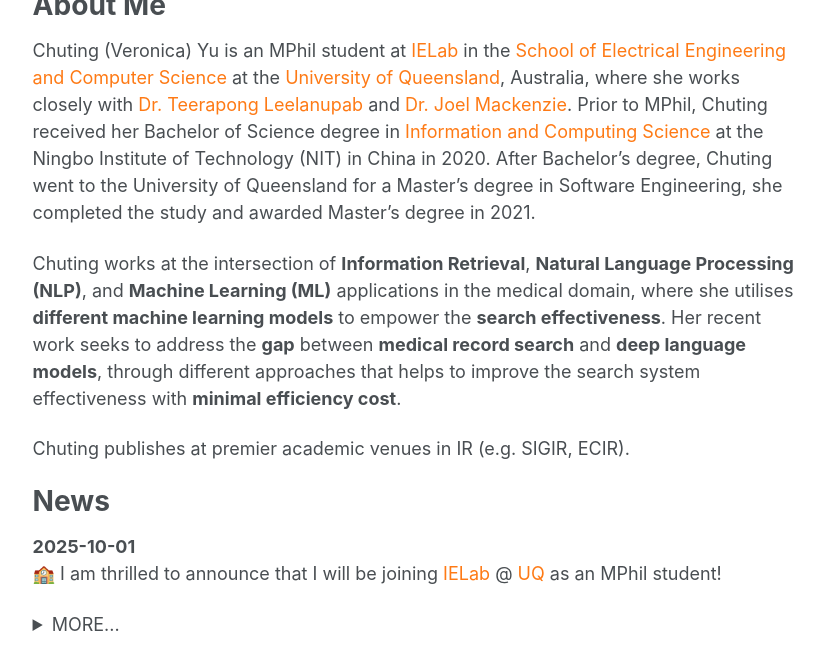
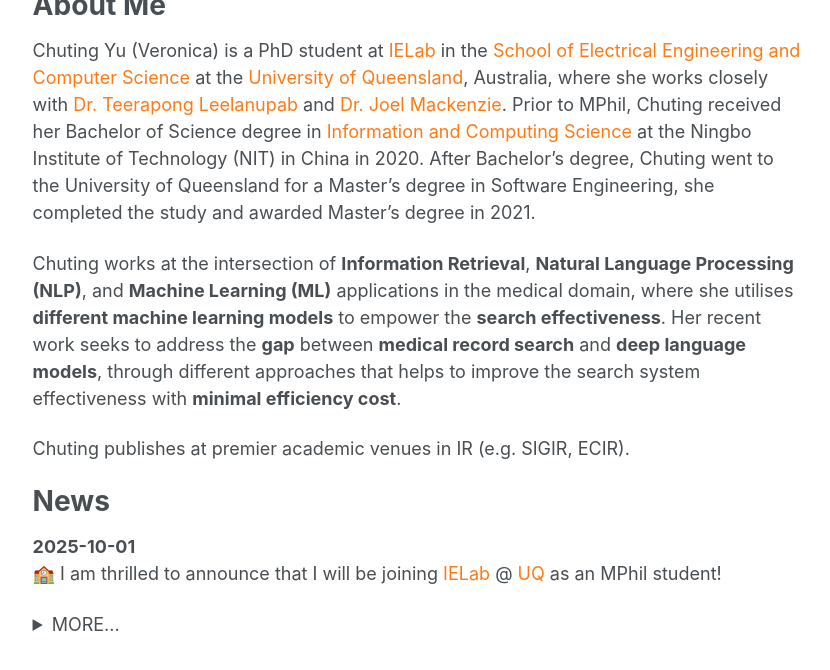
Before and after one commit to chutingyu/chutingyu.github.io, a Jekyll site: the page built from _pages/about.md, in a window 1280 px wide and 900 px high, cut to the strip 222-892 px from the top of the window. Shown: the whole strip, without its empty margins (249-1079 px from the left). Built offline with Jekyll 4.4.1, drawn with Linux system fonts in a browser that asks for light colours.

Commit message:
Mphil - Phd

```diff
--- a/_pages/about.md
+++ b/_pages/about.md
@@ -14,7 +14,7 @@
 
 # About Me
 
-Chuting (Veronica) Yu is an MPhil student at <a href="http://ielab.io/" target="_blank">IELab</a> in the <a href="https://eecs.uq.edu.au/" target="_blank">School of Electrical Engineering and Computer Science</a> at the <a href="https://www.uq.edu.au/" target="_blank">University of Queensland</a>, Australia, where she works closely with <a href="https://ielab.io/people/teerapong-leelanupab" target="_blank">Dr. Teerapong Leelanupab</a> and <a href="https://jmmackenzie.io" target="_blank">Dr. Joel Mackenzie</a>. Prior to MPhil, Chuting received her Bachelor of Science degree in <a href="https://www.nbt.edu.cn/" target="_blank">Information and Computing Science</a> at the Ningbo Institute of Technology (NIT) in China in 2020. After Bachelor's degree, Chuting went to the University of Queensland for a Master's degree in Software Engineering, she completed the study and awarded Master's degree in 2021.
+Chuting Yu (Veronica) is a PhD student at <a href="http://ielab.io/" target="_blank">IELab</a> in the <a href="https://eecs.uq.edu.au/" target="_blank">School of Electrical Engineering and Computer Science</a> at the <a href="https://www.uq.edu.au/" target="_blank">University of Queensland</a>, Australia, where she works closely with <a href="https://ielab.io/people/teerapong-leelanupab" target="_blank">Dr. Teerapong Leelanupab</a> and <a href="https://jmmackenzie.io" target="_blank">Dr. Joel Mackenzie</a>. Prior to MPhil, Chuting received her Bachelor of Science degree in <a href="https://www.nbt.edu.cn/" target="_blank">Information and Computing Science</a> at the Ningbo Institute of Technology (NIT) in China in 2020. After Bachelor's degree, Chuting went to the University of Queensland for a Master's degree in Software Engineering, she completed the study and awarded Master's degree in 2021.
 
 Chuting works at the intersection of **Information Retrieval**, **Natural Language Processing (NLP)**, and **Machine Learning (ML)** applications in the medical domain, where she utilises **different machine learning models** to empower the **search effectiveness**. Her recent work seeks to address the **gap** between **medical record search** and **deep language models**, through different approaches that helps to improve the search system effectiveness with **minimal efficiency cost**.
 
```
